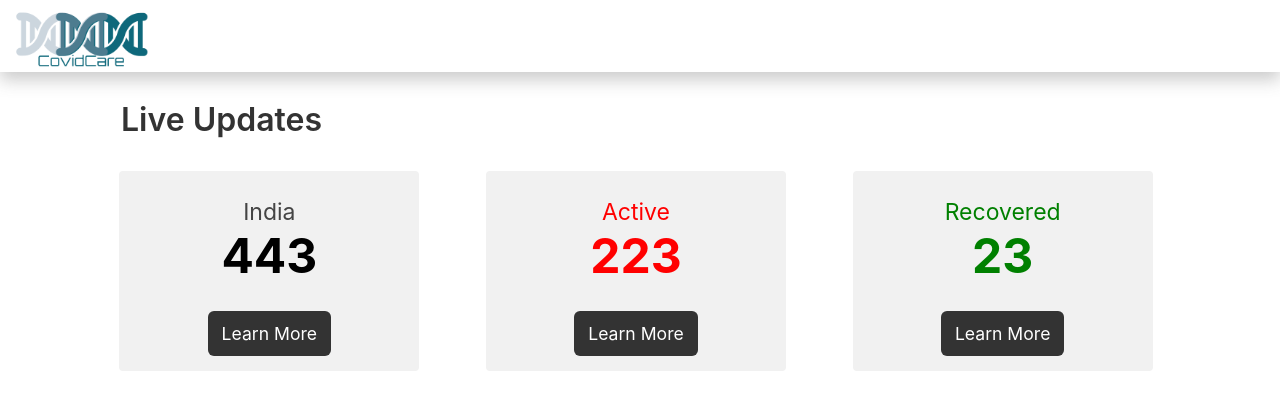
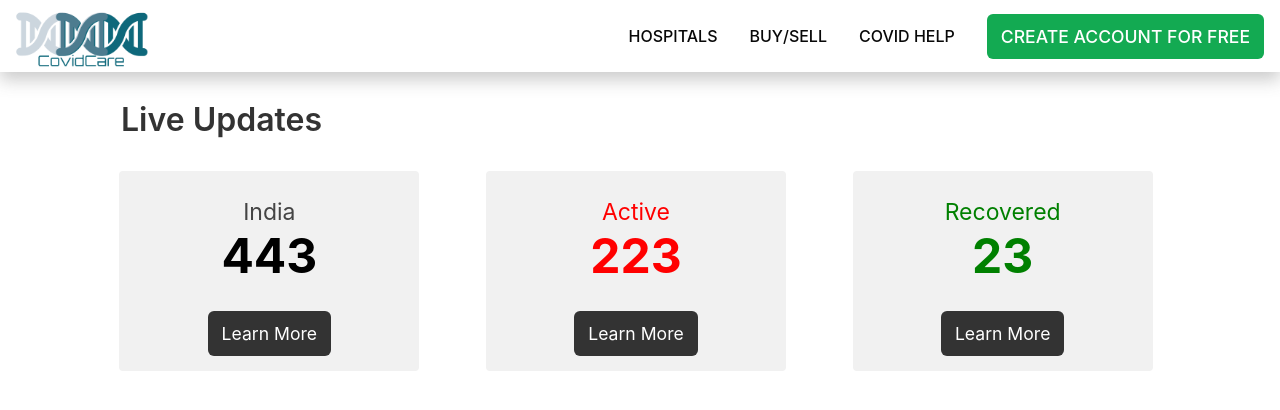
Before and after one commit to krishnam1998gkp/Covid19, a React (Create React App) app: page / in a window 1280 px wide. Shown: the top 410 px of the page. Built offline with nearby package versions, Linux system fonts and the light colour scheme.

Commit message:
navbar completely functional

```diff
--- a/src/components/navbar/navbar.styles.scss
+++ b/src/components/navbar/navbar.styles.scss
@@ -1,5 +1,7 @@
 .hidden{
-    display: none !important;
+    @media only screen and (max-width :600px){
+        display: none !important;
+    }
 }
 .nav-con{
     display: flex;
```
